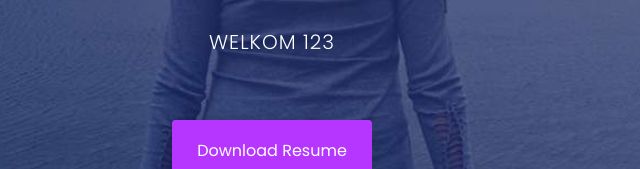
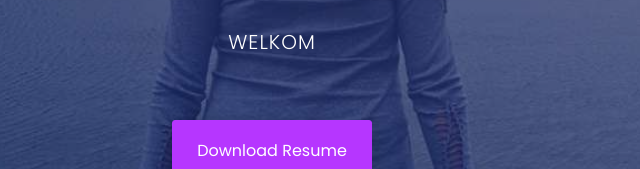
Before and after one commit to mediakiller123/website, a plain HTML site: page index.html in a window 1280 px wide. Shown: the part 480-649 px from the top of the page, 368-1008 px from the left. Drawn offline with nearby package versions, Linux system fonts and the light colour scheme.

Commit message:
Update index.html

```diff
--- a/index.html
+++ b/index.html
@@ -104,7 +104,7 @@
 					<div class="col-md-12 text-center">
 						<div class="header-text">
 							<h2>hi <span>,</span> i am <br> browny <br> star <span>.</span>   </h2>
-							<p>welkom 123 </p>
+							<p>welkom</p>
 							<a href="assets/download/browney.txt" download>download resume</a>
 						</div><!--/.header-text-->
 					</div><!--/.col-->
```
